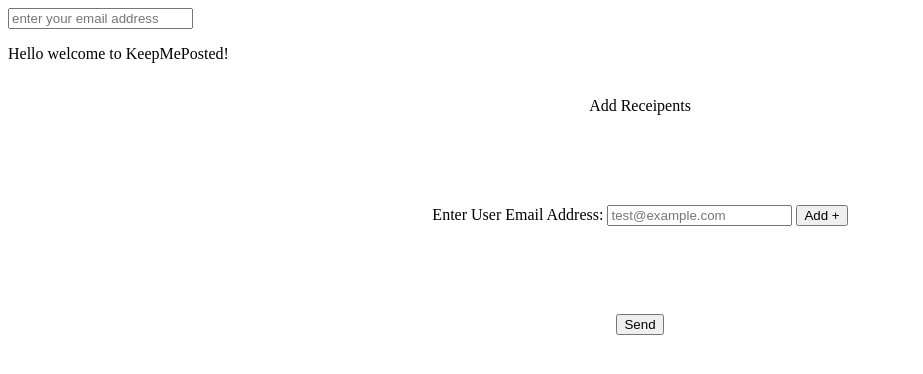
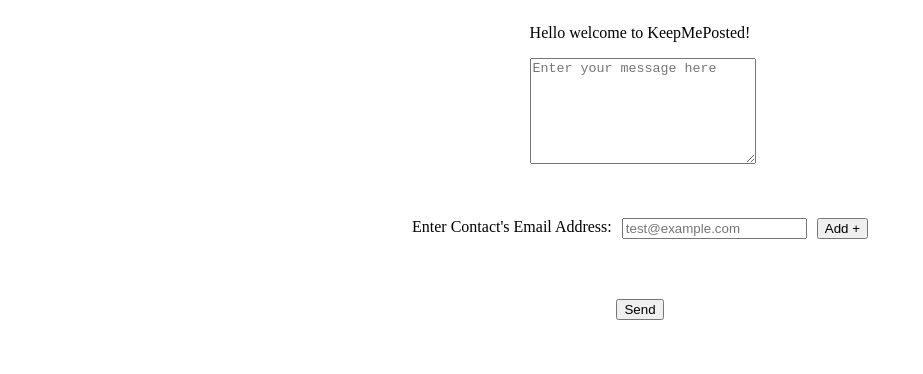
Before and after one commit to RValanki/Keep-Me-Posted, a SvelteKit app in the folder frontend/: page /email in a window 1280 px wide. Shown: the top 374 px of the page, without its empty margins (0-923 px from the left). Built offline with nearby package versions, Linux system fonts and the light colour scheme.

Commit message:
styled email page

```diff
--- a/frontend/src/routes/email/+page.svelte
+++ b/frontend/src/routes/email/+page.svelte
@@ -1,120 +1,163 @@
 <script>
+  const postRequestString = "http://localhost:5173/"; // yours may be different, see what link pops up when you run django server, then add /emailer on the end
 
-    let postRequestString = "http://localhost:5173/"  // yours may be different, see what link pops up when you run django server, then add /emailer on the end
-    let contacts = []
-    let contents = ""
+  let contacts = [];
+
+  let messageField = "";
   let emailField = ""
-    let errorMessage = ""
-    let name = ""
 
+  let errorMessage = "";
 
   let buttonPressed = () => {
-        let data = new FormData()
-        data.append('contents', contents)
-        data.append('contacts', contacts)
+    if (!(contacts.length) || !messageField) {
+      errorMessage = "Please enter a message and add contacts.";
+      // Clear error message after 2 seconds
+      setTimeout(() => {
+        errorMessage = "";
+      }, 2000);
 
-        fetch(postRequestString, {method: 'POST', data: data}).then(response => {
-            console.log(response)
-        })
+      return
     }
 
+    let data = new FormData();
+    contacts = contacts
+    messageField = messageField
+
+    data.append("message", messageField);
+    data.append("contacts", contacts);
+
+    // fetch(postRequestString, { method: "POST", data: data }).then(
+    //   (response) => {
+    //     console.log(response);
+    //   }
+    // );
+  };
 
   /**
    * This function is used to remove the email from the array and display when the user clicks the delete
    * @param index
    */
-    let remove_email= (index)=> {
-        contacts.splice(index, 1)
-        contacts = contacts
-    }
+  let remove_email = (index) => {
+    contacts.splice(index, 1);
+    contacts = contacts;
+  };
 
   /**
    * add_email function is for displaying the user emails in the display field and for adding the user to the contact array
    */
-    let add_email = () =>{
-        if(!emailField.trim()){
+  let add_email = () => {
+    if (!emailField.trim()) {
       //This is to display error message when inputfield is empty
-            errorMessage = 'Please enter email address.';
+      errorMessage = "Please enter email address.";
       // Clear error message after 2 seconds
       setTimeout(() => {
-                errorMessage = '';
+        errorMessage = "";
       }, 2000);
+    } else {
+      //if input field is not empty then it will be pushed to the contacts list
+      contacts.push(emailField);
+      emailField = "";
+      contacts = contacts;
     }
-        else{
-            //if input field is not empty then it will be pushed to the contacts list
-            contacts.push(emailField)
-            emailField = ""
-            contacts = contacts
-            name = name
-        }
-
-    }
-
-
+  };
 </script>
 
-<input bind:value = {name} placeholder = "enter your email address" />
-<p>Hello {name || 'welcome to KeepMePosted'}!</p>
+<!-- This link is currently used for using google material icons-->
+<link
+  href="https://fonts.googleapis.com/icon?family=Material+Icons"
+  rel="stylesheet"
+/>
 
+<body class="container">
+  <div class="message">
+    <p>Hello welcome to KeepMePosted!</p>
+    <textarea placeholder="Enter your message here" bind:value={messageField}></textarea>
+  </div>
+  <!--If an error message is triggered the error message is displayed-->
 
+  <div class="emails">
+    <div class="emails-add">
+      <label for="email">Enter Contact's Email Address:</label>
+      <input placeholder="test@example.com" bind:value={emailField} />
+      <button on:click={add_email}>Add +</button>
+    </div>
 
-<!-- This link is currently used for using google material icons-->
-<link href="https://fonts.googleapis.com/icon?family=Material+Icons"
-      rel="stylesheet">
+    <!-- loops through each contact and prints -->
+    <div class="emails-list">
+      {#each contacts as email, index (index)}
+        <div class="emails-item">
+          <p>{email}</p>
+          <button class="remove-button" on:click={remove_email(index)}>-</button
+          >
+        </div>
+      {/each}
+    </div>
+  </div>
+
+  <div class="send">
+    <button type="button" on:click={buttonPressed}> Send </button>
+  </div>
+
+  <div class="error">
+    {#if errorMessage}
+      <p class="error">{errorMessage}</p>
+    {/if}
+  </div>
+</body>
 
 <!-- this styling secton contains styles for many components used throughout the page-->
 <style>
-    .heading{
-        text-align: center;
+  body {
+    display: flex;
+    flex-direction: column;
+    align-items: center;
+    gap: 50px;
   }
 
-    ul {
-        list-style-type: none;
+  textarea {
+    width: 100%;
+    height: 100px;
   }
 
-    .email {
+  .emails {
     display: flex;
+    flex-direction: column;
     justify-content: center;
+    gap: 10px;
+  }
+  .emails-add {
+    display: flex;
+    gap: 10px;
+  }
+
+  .emails-list {
+    display: flex;
+    flex-direction: column;
+    align-items: center;
+  }
+
+  .emails-item {
+    display: flex;
+    height: 30px;
+    gap: 30px;
+    align-items: center;
+  }
+
+  .remove-button {
+    border-radius: 50px;
+    border: 3px lightGrey;
+    cursor: pointer;
+    background-color: lightblue;
+    height: 20px;
   }
 
   .error {
+    width: 100%;
+    text-align: center;
     color: red;
     position: fixed;
     bottom: 30px;
     left: 50%;
     transform: translateX(-50%);
   }
-
 </style>
-
-<br>
-<!--If an error message is triggered the error message is displayed-->
-{#if errorMessage}
-<p class="error">{errorMessage}</p>
-{/if}
-
-
-<div class="heading">Add Receipents<br><br><br><br><br><br>
-<!-- Below is HTML code for the input field and add button-->
-<label for = "email">Enter User Email Address:</label>
-<input placeholder = "test@example.com" bind:value={emailField}>
-
-
-<!-- on click the add button calls the add_email function-->
-<button on:click={add_email}>Add +</button><br><br><br><br><br>
-
-<!-- loops through each contact and prints -->
-<ul>
-    {#each contacts as email, index (index)}
-    <div class="email" style="margin-top:10px;"><li>{email}</li><button style="border-radius:50px; border:3px lightGrey; cursor:pointer;background-color:lightblue;" on:click={remove_email(index)}>-</button></div>
-    {/each}
-</ul>
-
-<button type="button" on:click={buttonPressed}> Send </button>
-
-<div id="display" >
-
-
-
-</div>
-</div>
```
Lines whose indentation alone changed are shown as unchanged.
